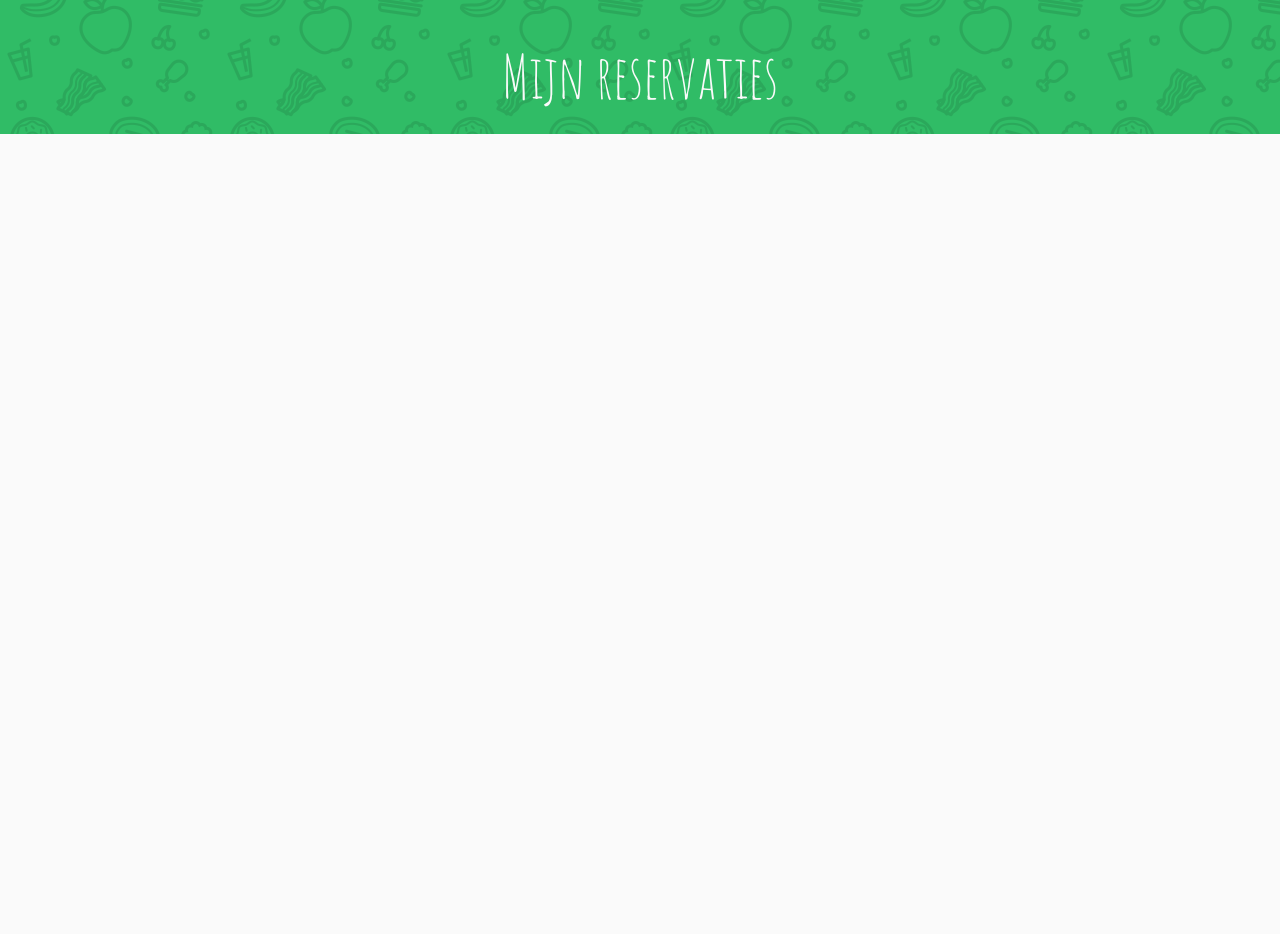
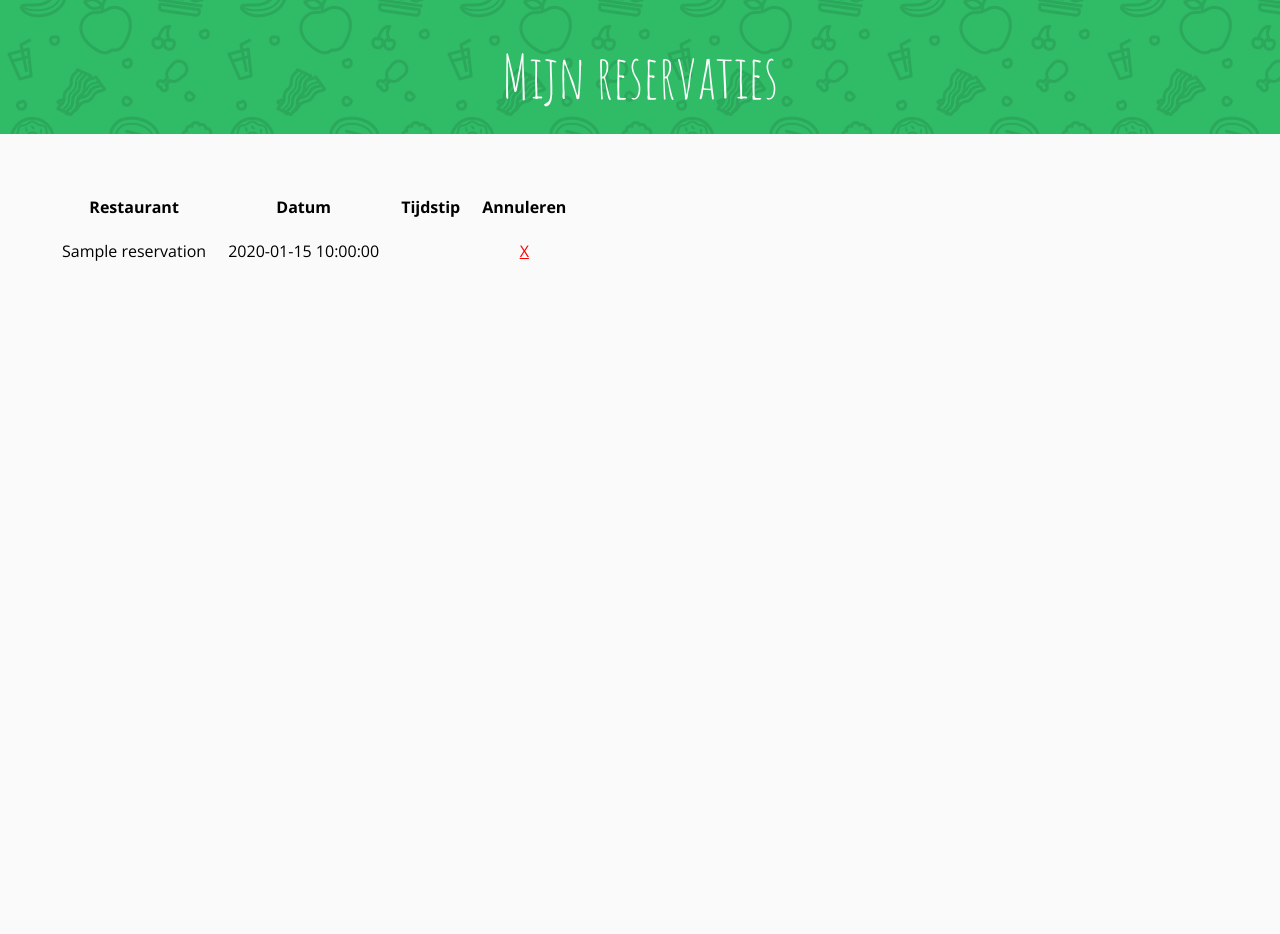
Before and after one commit to Bramskyyy/fast-dine, a PHP site: template Code/Client/templates/account.twig in a window 1280 px wide. Shown: the part 226-1160 px from the top of the page. Run offline with PHP 8.4, Linux system fonts and the light colour scheme; the template is opened without the code that fills it: most values are stand-ins (such as "Sample title", 1, 10 or a date in 2020); some libraries are stand-ins or nearby versions.

Commit message:
Show and cancel reservations

```diff
--- a/Code/Client/css/master.css
+++ b/Code/Client/css/master.css
@@ -387,3 +387,13 @@ h2.above-card {
 .restaurant #reserveForm input[type="checkbox"] {
 	display: none;
 }
+
+table.reservations a {
+	text-decoration: underline;
+	color: red;
+}
+
+table.reservations td, table.reservations th {
+	padding: 10px;
+	text-align: center;
+}
--- a/Code/Client/restaurant.php
+++ b/Code/Client/restaurant.php
@@ -47,7 +47,7 @@ if (isset($_POST['moduleAction']) && ($_POST['moduleAction'] == 'book')) {
 	$response = file_get_contents($api_reservation);
 
 	if ($response == "succes") {
-		header('Location: index.php');
+		header('Location: account.php');
 		exit();
 	} else {
 		array_push($formErrors, 'Something went wrong with the database :(');
@@ -58,8 +58,8 @@ if (isset($_POST['moduleAction']) && ($_POST['moduleAction'] == 'book')) {
 $restaurant_id = $_GET['id'] ? $_GET['id'] : header('Location: overview.php');
 
 $api_restaurant = $api . '/restaurantid?id=' . $restaurant_id;
-$shift = "1";
-$date = "2017-01-01";
+$shift = isset($_GET['shift']) ? $_GET['shift'] : header('Location: index.php');
+$date = !empty($_GET['date']) ? $_GET['date'] : header('Location: index.php');
 $api_tables = $api . '/tables?id=' . $restaurant_id . '&shift=' . $shift . '&date=' . $date;
 
 $json_restaurant = file_get_contents($api_restaurant);
--- a/Code/Client/templates/account.twig
+++ b/Code/Client/templates/account.twig
@@ -6,7 +6,24 @@
 
 <div class="overview clearfix">
 	<div class="container clearfix">
-
+		<table class="reservations">
+			<tr>
+				<th>Restaurant</th>
+				<th>Datum</th>
+				<th>Tijdstip</th>
+				<th>Annuleren</th>
+			</tr>
+			{% for reservation in reservations %}
+			    <tr>
+			    	<td>{{ reservation.restaurantName }}</td>
+					<td>{{ reservation.date }}</td>
+					<td>
+						{% if reservation.shift == "1" %}13u00{% elseif reservation.shift == "2" %}18u00{% elseif reservation.shift == "3" %}20u00{% endif %}
+					</td>
+					<td><a href="account.php?moduleAction=delete&date={{ reservation.date }}&shift={{ reservation.shift }}">X</a></td>
+			    </tr>
+			{% endfor %}
+		</table>
 	</div>
 </div>
 
--- a/Code/Client/templates/overview.twig
+++ b/Code/Client/templates/overview.twig
@@ -37,7 +37,7 @@
 
 				<div class="restaurant">
 					<img src="img/{{ restaurant.id }}.jpg" alt="" />
-					<h3><a href="restaurant.php?id={{ restaurant.id }}">{{ restaurant.name }}</a></h3>
+					<h3><a href="restaurant.php?id={{ restaurant.id }}&date={{ date }}&shift={{ shift }}">{{ restaurant.name }}</a></h3>
 					<div class="description">
 						<p>
 							Beschikbare plaatsen: {{ restaurant.seats }}
```
Also changed, not shown: Code/Client/account.php (+10 -2 lines).
